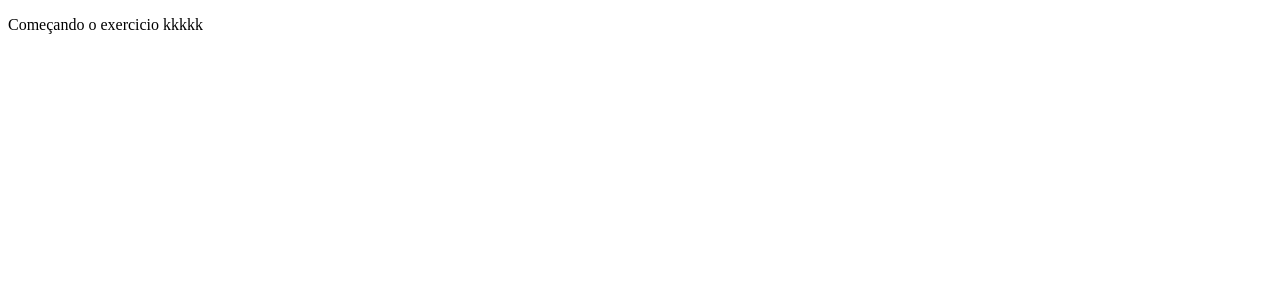
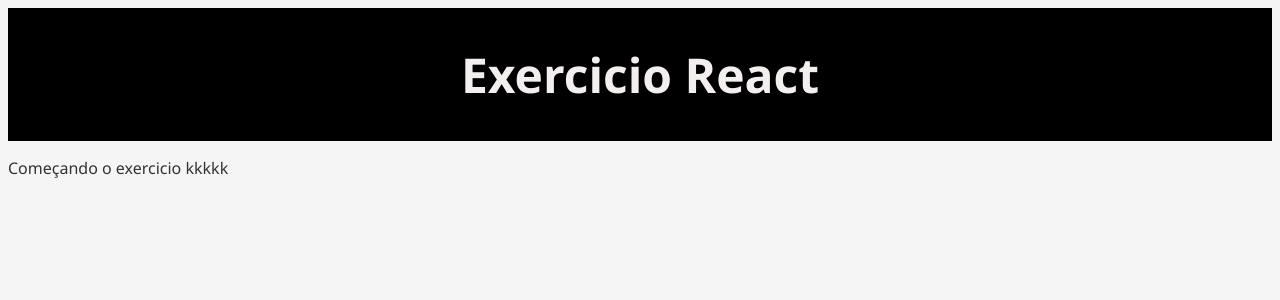
Before and after one commit to kellysabioni/exercicio_react, a React (Vite) app: page / in a window 1280 px wide. Shown: the top 300 px of the page. Built offline with nearby package versions, Linux system fonts and the light colour scheme.

Commit message:
Primeiras atualizações

```diff
--- a/src/App.tsx
+++ b/src/App.tsx
@@ -1,9 +1,10 @@
+import Cabecalho from "./componentes/Cabecalho/Cabecalho";
+
 export default function App() {
   return (
     <>
-      <p>
-        Começando o exercicio kkkkk
-      </p>
+      <Cabecalho />
+      <p>Começando o exercicio kkkkk</p>
     </>
-  )
+  );
 }
--- /dev/null
+++ b/src/global.css
@@ -0,0 +1,5 @@
+body {
+  font-family: "Segoe UI", Tahoma, Geneva, Verdana, sans-serif;
+  background-color: #f5f5f5;
+  color: #333;
+}
```
Also changed, not shown: src/main.tsx (+7 -6 lines), src/componentes/Cabecalho/Menu/Menu.tsx (added).
